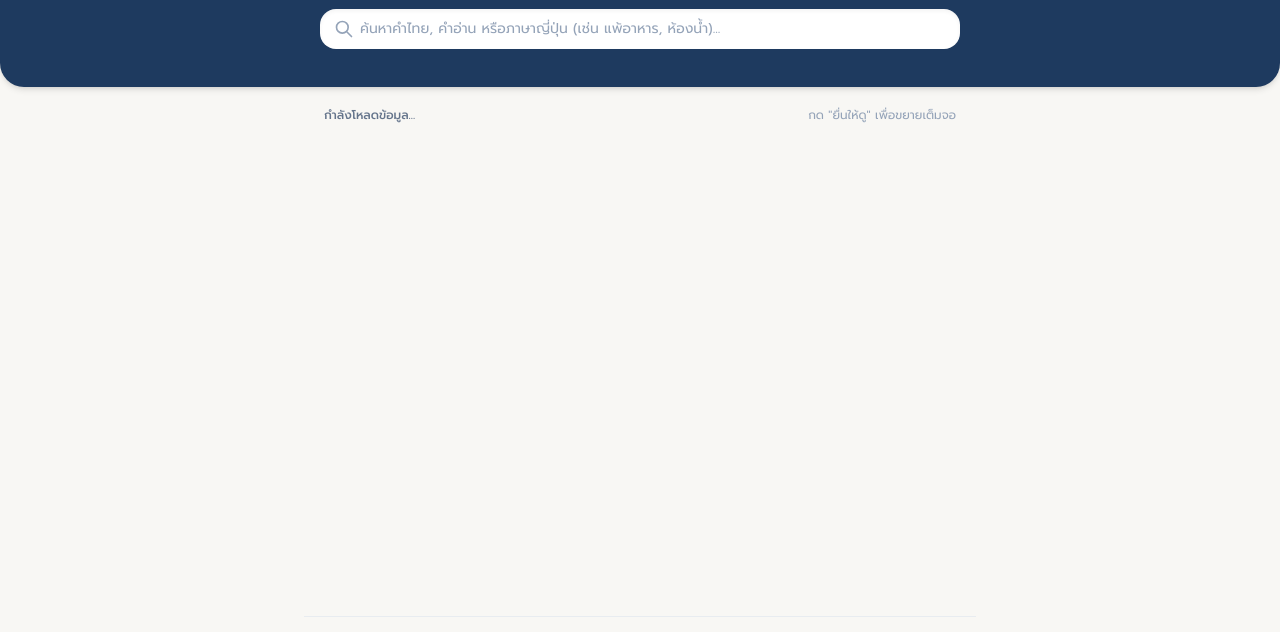
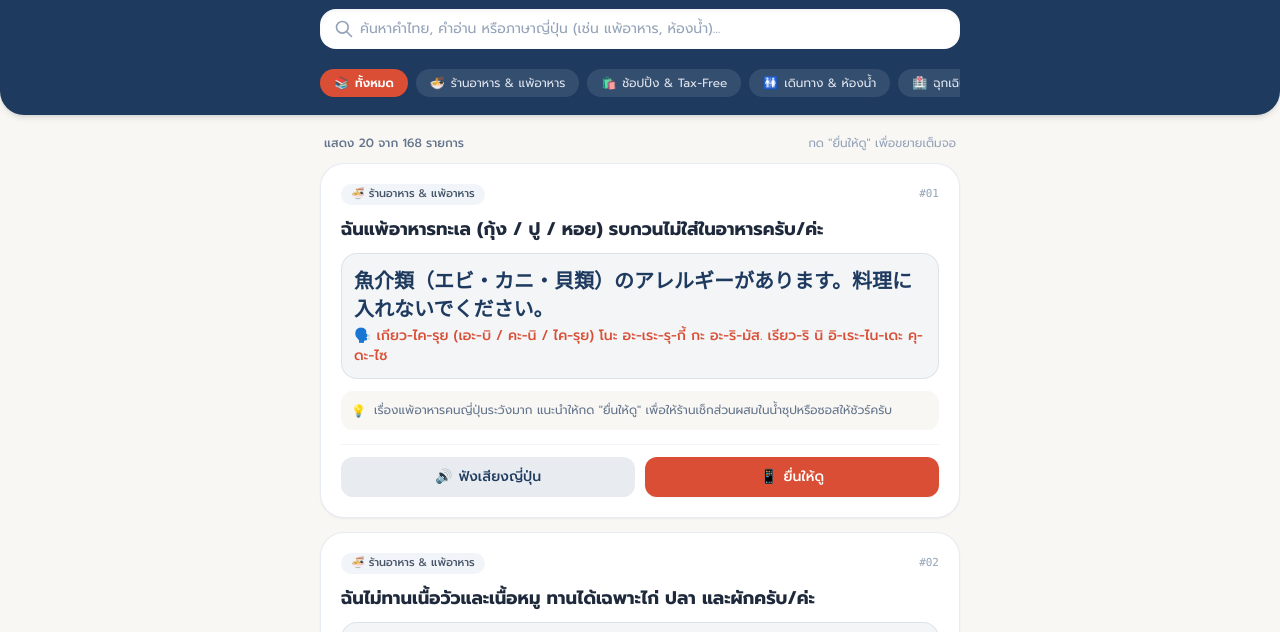
Before and after one commit to Kuuka198/MiniGuide, a plain HTML site: page index.html in a window 1280 px wide. Shown: the part 99-731 px from the top of the page. Drawn offline with nearby package versions, Linux system fonts and the light colour scheme.

Commit message:
Add files via upload

```diff
--- a/index.html
+++ b/index.html
@@ -1180,10 +1180,7 @@
                 jp: 'いろいろお世話になりました。ありがとうございました。',
                 reading: 'อิ-โระ-อิ-โระ โอะ-เซะ-วะ นิ นะ-ริ-มะ-ชิตะ. อะ-ริ-งะ-โต โกะ-ไซ-มัส',
                 tip: 'ประโยคขอบคุณที่อบอุ่นและสุภาพมาก ใช้กล่าวกับคนขับรถบัส พนักงานโรงแรม หรือผู้ที่ดูแลเราตลอดทริปครับ'
-            }
-        ];// =========================================================================
-            // ชุดเพิ่มเติม: ข้อ 121 - 150 (ต่อท้ายข้อ 120 ได้ทันที)
-            // =========================================================================
+            },
             {
                 id: 121,
                 category: 'food',
@@ -1423,10 +1420,7 @@
                 jp: '気をつけてお帰りください。',
                 reading: 'คิ โอะ สึ-เคะ-เตะ โอะ-คะ-เอะ-ริ คุ-ดะ-ไซ',
                 tip: 'ประโยคอำลาที่อบอุ่น ใช้ได้ทั้งตอนแยกย้ายกันช่วงเย็นหรือตอนเดินทางกลับครับ'
-            }
-        ];// =========================================================================
-            // ชุดเพิ่มเติม: ตั้งแต่ลงเครื่อง ตม. ศุลกากร รับกระเป๋า จนเจอกรุ๊ปทัวร์ ข้อ 151 - 168
-            // =========================================================================
+            },
             {
                 id: 151,
                 category: 'travel',
@@ -1583,17 +1577,27 @@
         let currentSpeakingId = null;
         let searchDebounceTimer = null;
 
-        const categoryContainer = document.getElementById('category-container');
-        const phraseList = document.getElementById('phrase-list');
-        const paginationControls = document.getElementById('pagination-controls');
-        const loadMoreBtn = document.getElementById('load-more-btn');
-        const searchInput = document.getElementById('search-input');
-        const clearSearchBtn = document.getElementById('clear-search');
-        const resultCount = document.getElementById('result-count');
-        const emptyState = document.getElementById('empty-state');
-        const showModal = document.getElementById('show-modal');
+        let categoryContainer;
+        let phraseList;
+        let paginationControls;
+        let loadMoreBtn;
+        let searchInput;
+        let clearSearchBtn;
+        let resultCount;
+        let emptyState;
+        let showModal;
 
         function initApp() {
+            categoryContainer = document.getElementById('category-container');
+            phraseList = document.getElementById('phrase-list');
+            paginationControls = document.getElementById('pagination-controls');
+            loadMoreBtn = document.getElementById('load-more-btn');
+            searchInput = document.getElementById('search-input');
+            clearSearchBtn = document.getElementById('clear-search');
+            resultCount = document.getElementById('result-count');
+            emptyState = document.getElementById('empty-state');
+            showModal = document.getElementById('show-modal');
+
             renderCategories();
             renderPhrases();
             setupEventListeners();
```
